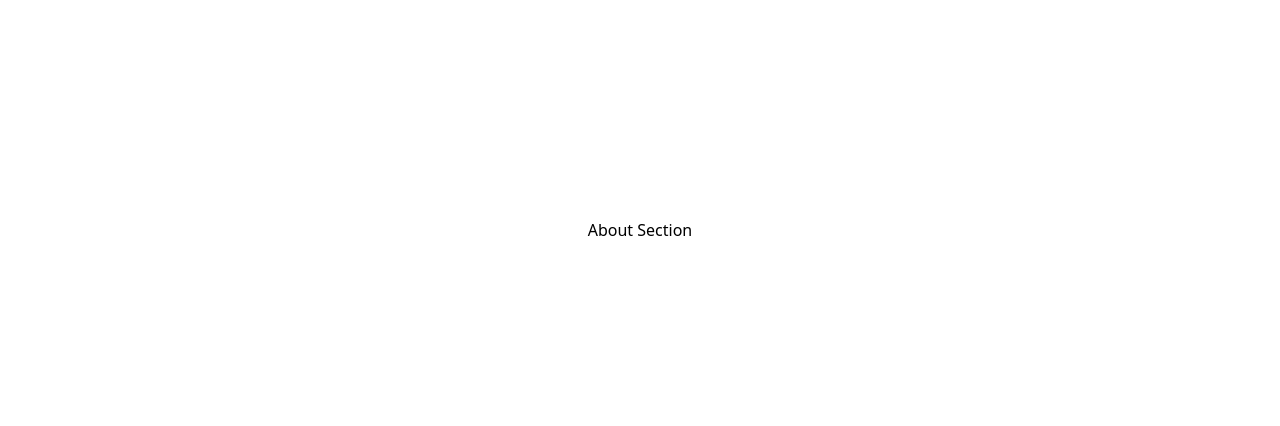
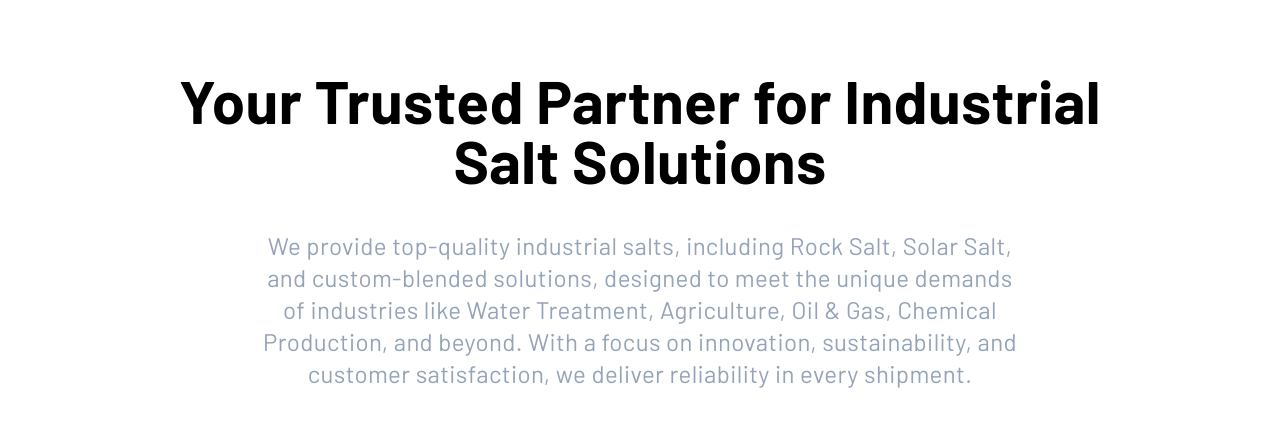
Before and after one commit to AbhishekSoni1764/sgr-website, a Next.js app: page / in a window 1280 px wide. Shown: the part 970-1396 px from the top of the page. Built offline with nearby package versions, Linux system fonts and the light colour scheme.

Commit message:
Add smooth scrolling functionality, enhance About and Hero sections with animations, and update package dependencies

```diff
--- a/package.json
+++ b/package.json
@@ -14,8 +14,10 @@
     "@motionone/utils": "^10.18.0",
     "@mui/icons-material": "^6.3.0",
     "@mui/material": "^6.3.0",
+    "@studio-freight/react-lenis": "^0.0.47",
     "clsx": "^2.1.1",
     "framer-motion": "^12.0.0-alpha.1",
+    "gsap": "^3.12.7",
     "next": "15.1.2",
     "react": "^19.0.0",
     "react-dom": "^19.0.0",
--- a/src/app/layout.js
+++ b/src/app/layout.js
@@ -1,6 +1,7 @@
 import { Barlow, Barlow_Condensed, Poppins } from "next/font/google";
 import "./globals.css";
 import Navbar from "@/components/Navbar";
+import SmoothScrolling from "@/lib/lenis-config";
 
 const barlow = Barlow({
   variable: "--font-barlow",
@@ -34,7 +35,7 @@ export default function RootLayout({ children }) {
       <body
         className={`${barlow.variable} ${barlowCondensed.variable} ${poppins.variable} antialiased`}>
         <Navbar className="bg-transparent rounded-none" />
-        {children}
+        <SmoothScrolling>{children}</SmoothScrolling>
       </body>
     </html>
   );
--- a/src/components/About.jsx
+++ b/src/components/About.jsx
@@ -1,6 +1,35 @@
+"use client";
+import { motion, useInView } from "framer-motion";
+import { staggerContainer, zoomIn } from "@/lib/framer-animations";
+import { useRef } from "react";
+
 const AboutSection = () => {
+    const ref = useRef(null);
+    const isInView = useInView(ref, { once: false, amount: 0.3 });
+
     return (
-        <div className="min-h-screen w-full flex flex-col justify-center items-center"><div>About Section</div></div>
+        <motion.div
+            ref={ref}
+            variants={staggerContainer}
+            initial="hidden"
+            animate={isInView ? "visible" : "hidden"}
+            className="h-auto min-h-screen w-full flex flex-col justify-center items-center p-10 tracking-wide text-center"
+        >
+            <motion.p
+                variants={zoomIn}
+                transition={{ duration: 0.6, delay: 0.1 }}
+                className="font-barlow font-black max-w-5xl leading-max text-6xl text-primary-800"
+            >
+                Your Trusted Partner for Industrial Salt Solutions
+            </motion.p>
+            <motion.p
+                variants={zoomIn}
+                transition={{ duration: 0.4, delay: 1 }}
+                className="font-barlow text-slate-400 max-w-3xl text-2xl mt-10 leading-16"
+            >
+                We provide top-quality industrial salts, including Rock Salt, Solar Salt, and custom-blended solutions, designed to meet the unique demands of industries like Water Treatment, Agriculture, Oil & Gas, Chemical Production, and beyond. With a focus on innovation, sustainability, and customer satisfaction, we deliver reliability in every shipment.
+            </motion.p>
+        </motion.div>
     );
 };
 
--- a/src/components/Hero.jsx
+++ b/src/components/Hero.jsx
@@ -1,9 +1,10 @@
 "use client";
-import { motion } from "framer-motion";
-import React, { useState } from "react";
+import { motion, useInView } from "framer-motion";
+import React, { useRef, useState } from "react";
 import { ImagesSlider } from "./custom/image-slider";
 import EmailIcon from "@mui/icons-material/Email";
 import EastIcon from "@mui/icons-material/East";
+import { slideLeft, slideRight, staggerContainer, zoomIn } from "@/lib/framer-animations";
 
 const HeroSection = () => {
     const images = [
@@ -21,27 +22,34 @@ const HeroSection = () => {
         setSelectedIndex(!selectedIndex);
     };
 
+    const ref = useRef(null);
+    const isInView = useInView(ref, { once: false, amount: 0.2 });
+
     return (
-        <div className="h-screen w-full flex flex-col justify-center items-center">
+        <motion.div
+            ref={ref}
+            variants={staggerContainer}
+            initial="hidden"
+            animate={isInView ? "visible" : "hidden"}
+            className="h-screen w-full flex flex-col justify-center items-center">
             <ImagesSlider className="h-screen text-secondary-800 flex flex-col justify-center items-center font-barlow" images={images}>
                 <motion.div
-                    initial={{ opacity: 0, y: -80 }}
-                    animate={{ opacity: 1, y: 0 }}
-                    transition={{ duration: 0.6 }}
                     className="z-50 flex flex-col justify-center items-center"
                 >
                     <motion.p
-                        initial={{ opacity: 0, y: 80 }}
-                        animate={{ opacity: 1, y: 0 }}
-                        transition={{ duration: 0.6, delay: 0.2 }}
+                        initial="hidden"
+                        animate={isInView ? "visible" : "hidden"}
+                        transition={{ duration: 1, delay: 0.1 }}
+                        variants={zoomIn}
                         className="font-bold text-xl md:text-6xl text-center bg-clip-text text-transparent bg-gradient-to-b from-neutral-50 to-neutral-400 py-4 max-w-7xl leading-6"
                     >
                         Delivering industrial salts with unmatched quality and reliability.
                     </motion.p>
                     <motion.div className="flex gap-7 justify-center items-center font-barlow text-base tracking-wide md:text-lg text-center">
                         <motion.button
-                            initial={{ opacity: 0, y: 20 }}
-                            animate={{ opacity: 1, y: 0 }}
+                            initial="hidden"
+                            animate={isInView ? "visible" : "hidden"}
+                            variants={slideLeft}
                             transition={{ duration: 0.6, delay: 0.6 }}
                             className="px-8 py-2 backdrop-blur-sm border bg-emerald-300/10 border-emerald-300/20 text-white mx-auto text-center rounded-full relative mt-4 flex gap-2 items-center justify-center"
                         >
@@ -50,8 +58,9 @@ const HeroSection = () => {
                             <div className="absolute inset-x-0 h-px -bottom-px bg-gradient-to-r w-3/4 mx-auto from-transparent via-emerald-500 to-transparent" />
                         </motion.button>
                         <motion.button
-                            initial={{ opacity: 0, y: 20 }}
-                            animate={{ opacity: 1, y: 0 }}
+                            initial="hidden"
+                            animate={isInView ? "visible" : "hidden"}
+                            variants={slideRight}
                             transition={{ duration: 0.6, delay: 0.8 }}
                             className="px-8 py-2 backdrop-blur-sm border bg-slate-100/10 border-slate-100/20 text-white mx-auto text-center rounded-full relative mt-4 flex gap-2 items-center justify-center"
                         >
@@ -81,7 +90,7 @@ const HeroSection = () => {
                     );
                 })}
             </motion.div>
-        </div>
+        </motion.div>
     );
 };
 
--- /dev/null
+++ b/src/lib/framer-animations.js
@@ -0,0 +1,94 @@
+export const fadeIn = {
+    hidden: { opacity: 0 },
+    visible: { opacity: 1, transition: { duration: 1, ease: "easeInOut" } },
+};
+
+export const fadeInUp = {
+    hidden: { opacity: 0, y: 50 },
+    visible: { opacity: 1, y: 0, transition: { duration: 1, ease: "easeOut" } },
+};
+
+export const fadeInDown = {
+    hidden: { opacity: 0, y: -50 },
+    visible: { opacity: 1, y: 0, transition: { duration: 1, ease: "easeOut" } },
+};
+
+export const fadeInLeft = {
+    hidden: { opacity: 0, x: -50 },
+    visible: { opacity: 1, x: 0, transition: { duration: 1, ease: "easeOut" } },
+};
+
+export const fadeInRight = {
+    hidden: { opacity: 0, x: 50 },
+    visible: { opacity: 1, x: 0, transition: { duration: 1, ease: "easeOut" } },
+};
+
+export const zoomIn = {
+    hidden: { scale: 0.8, opacity: 0 },
+    visible: { scale: 1, opacity: 1, transition: { duration: 1.2, ease: "easeOut" } },
+};
+
+export const zoomOut = {
+    hidden: { scale: 1.2, opacity: 0 },
+    visible: { scale: 1, opacity: 1, transition: { duration: 1.2, ease: "easeOut" } },
+};
+
+export const slideUp = {
+    hidden: { y: "100%", opacity: 0 },
+    visible: { y: "0%", opacity: 1, transition: { duration: 1.2, ease: "easeOut" } },
+};
+
+export const slideDown = {
+    hidden: { y: "-100%", opacity: 0 },
+    visible: { y: "0%", opacity: 1, transition: { duration: 1.2, ease: "easeOut" } },
+};
+
+export const slideLeft = {
+    hidden: { x: "-100%", opacity: 0 },
+    visible: { x: "0%", opacity: 1, transition: { duration: 1.2, ease: "easeOut" } },
+};
+
+export const slideRight = {
+    hidden: { x: "100%", opacity: 0 },
+    visible: { x: "0%", opacity: 1, transition: { duration: 1.2, ease: "easeOut" } },
+};
+
+export const rotate = {
+    hidden: { rotate: -180, opacity: 0 },
+    visible: { rotate: 0, opacity: 1, transition: { duration: 1.2, ease: "easeOut" } },
+};
+
+export const bounce = {
+    hidden: { y: -10, opacity: 0 },
+    visible: {
+        y: [0, -10, 0],
+        opacity: 1,
+        transition: { duration: 1.5, ease: "easeInOut", repeat: Infinity, repeatType: "reverse" },
+    },
+};
+
+export const staggerContainer = {
+    hidden: { opacity: 0 },
+    visible: {
+        opacity: 1,
+        transition: { staggerChildren: 0.3, ease: "easeInOut" },
+    },
+};
+
+export const popIn = {
+    hidden: { scale: 0.5, opacity: 0 },
+    visible: {
+        scale: 1,
+        opacity: 1,
+        transition: { duration: 0.8, ease: [0.22, 1, 0.36, 1] }, // Smooth cubic bezier
+    },
+};
+
+export const popOut = {
+    hidden: { scale: 1, opacity: 1 },
+    visible: {
+        scale: 0.5,
+        opacity: 0,
+        transition: { duration: 0.8, ease: [0.22, 1, 0.36, 1] }, // Smooth cubic bezier
+    },
+};
--- /dev/null
+++ b/src/lib/lenis-config.js
@@ -0,0 +1,12 @@
+"use client";
+import { ReactLenis } from "@studio-freight/react-lenis";
+
+function SmoothScrolling({ children }) {
+    return (
+        <ReactLenis root options={{ lerp: 0.1, duration: 1.8, smoothTouch: true }}>
+            {children}
+        </ReactLenis>
+    );
+}
+
+export default SmoothScrolling;
```
Also changed, not shown: 1 other file (tests, documents, lock files or other folders).
